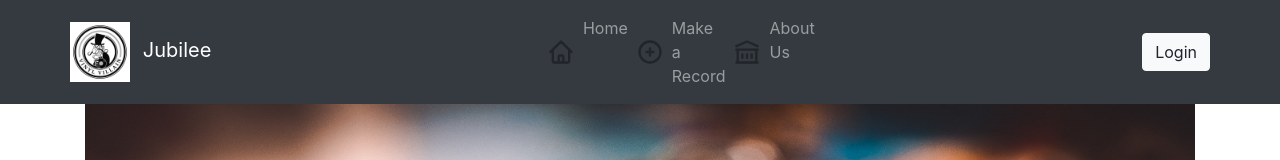
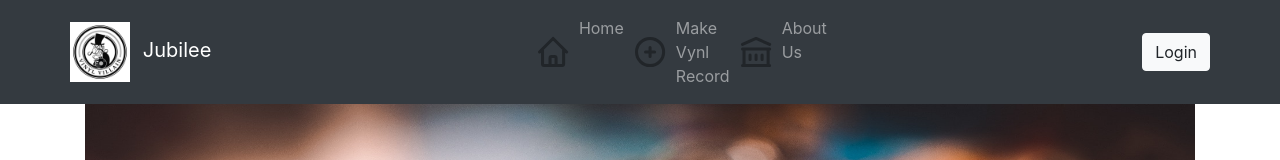
Before and after one commit to harrj396/Jubilee, a React (Create React App) app in the folder client/: page / in a window 1280 px wide. Shown: the top 160 px of the page. Built offline with nearby package versions, Linux system fonts and the light colour scheme; no server answers.

Commit message:
changed text in nav

```diff
--- a/client/src/components/Header/index.js
+++ b/client/src/components/Header/index.js
@@ -30,7 +30,7 @@ const Header = () => {
             <HomeIcon />
             <Nav.Link href="/">Home</Nav.Link>
             <PlusCircleIcon />
-            <Nav.Link href="/albums/:albumId">Make a Record</Nav.Link>
+            <Nav.Link href="/albums/:albumId">Make Vynl Record</Nav.Link>
             <LibraryIcon />
             <Nav.Link href="/about">About Us</Nav.Link>
           </Nav>
```
